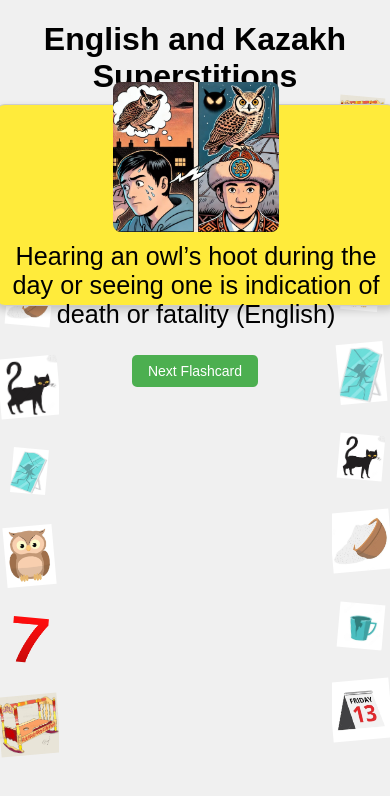
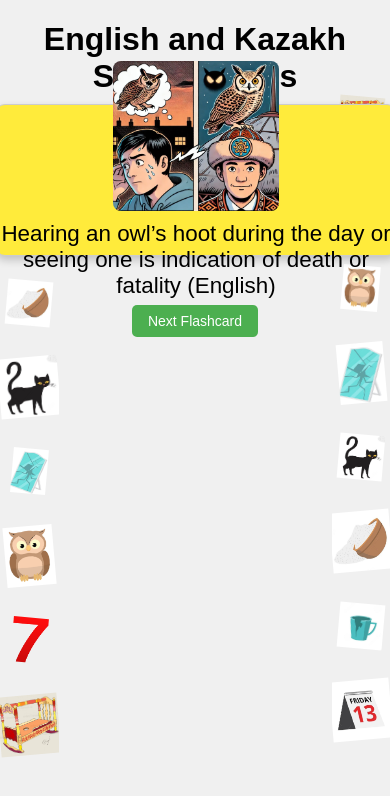
Before and after one commit to coolwebsiter/engkazsuperstitions, a plain HTML site: page index.html in a window 390 px wide. Drawn offline with Linux system fonts and the light colour scheme.

Commit message:
Update index.html

```diff
--- a/index.html
+++ b/index.html
@@ -135,10 +135,10 @@
         height: 50px;
       }
     }
-    @media (max-width: 480px) {
+    @media (max-width: 400px) {
       #flashcard {
-        font-size: 18px;
-        height: 200px;
+        font-size: 16px;
+        height: 150px;
       }
       button {
         padding: 8px 16px;
```
